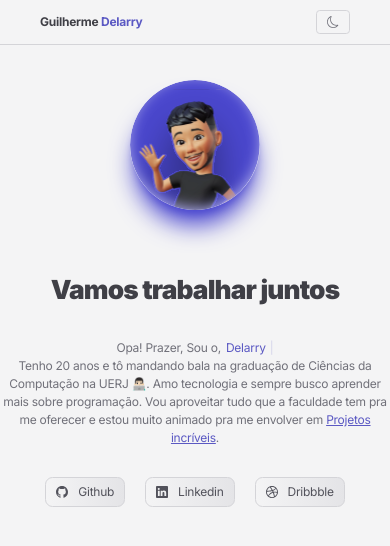
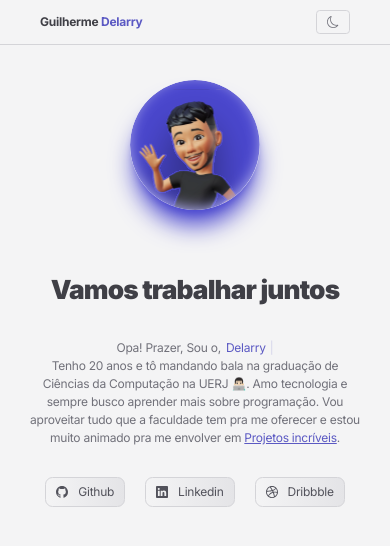
Before and after one commit to Delarry021/portifolio-2023, a Next.js app: page / in a window 390 px wide. Shown: the top 546 px of the page. Built offline with nearby package versions, Linux system fonts and the light colour scheme.

Commit message:
Update homepage.tsx

```diff
--- a/app/components/layout/homepage.tsx
+++ b/app/components/layout/homepage.tsx
@@ -7,7 +7,7 @@ import SocialMedia from "../midia-social/social-media";
 export default function Homepage(){
     return (
         <section data-aos="fade-up" id='homepage' className='flex sm:flex-col py-32 mt-48 sm:mt-0 mb-96 justify-between items-center'>
-        <div className="flex items-start sm:items-center sm:text-center justify-center text-left z-10 flex-col gap-16 sm:gap-24 w-1/2 sm:w-fit">
+        <div className="flex items-start sm:items-center sm:text-center justify-center text-left z-10 flex-col gap-16 sm:gap-24 sm:px-12 w-1/2 sm:w-fit">
           <Image
         className={`
             rounded-full
```
